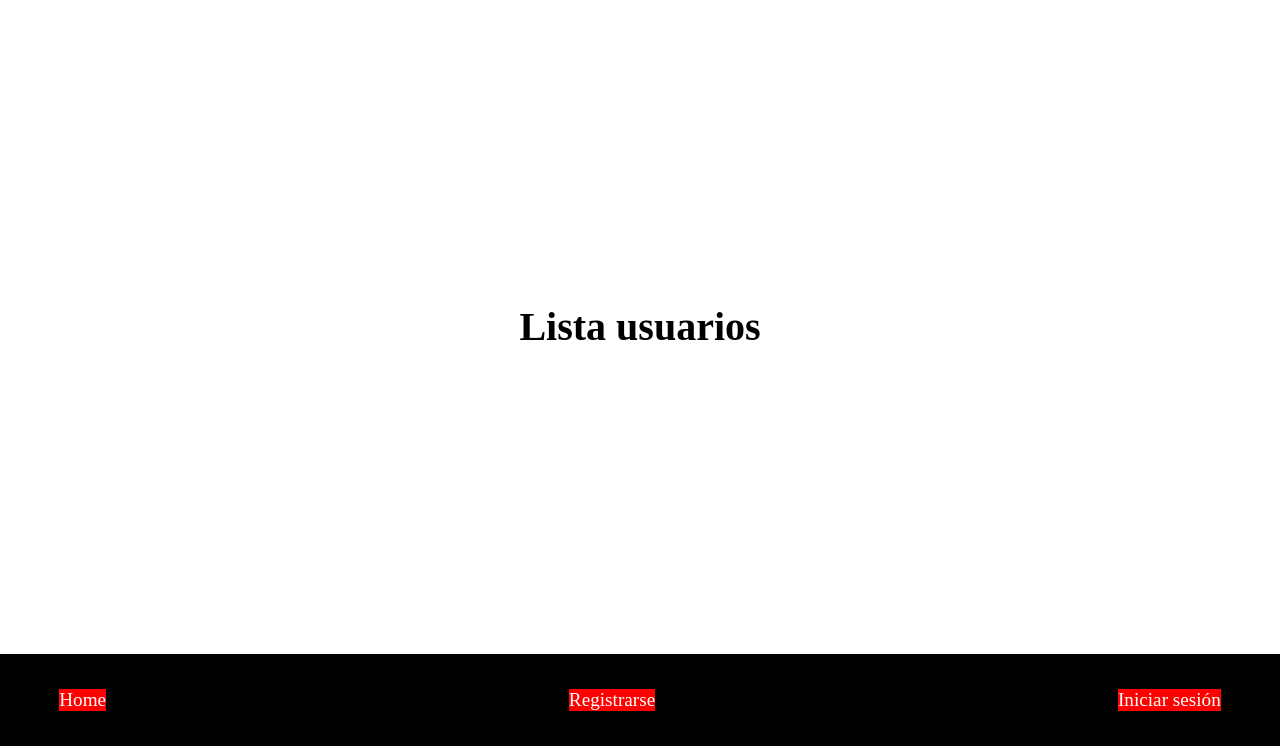
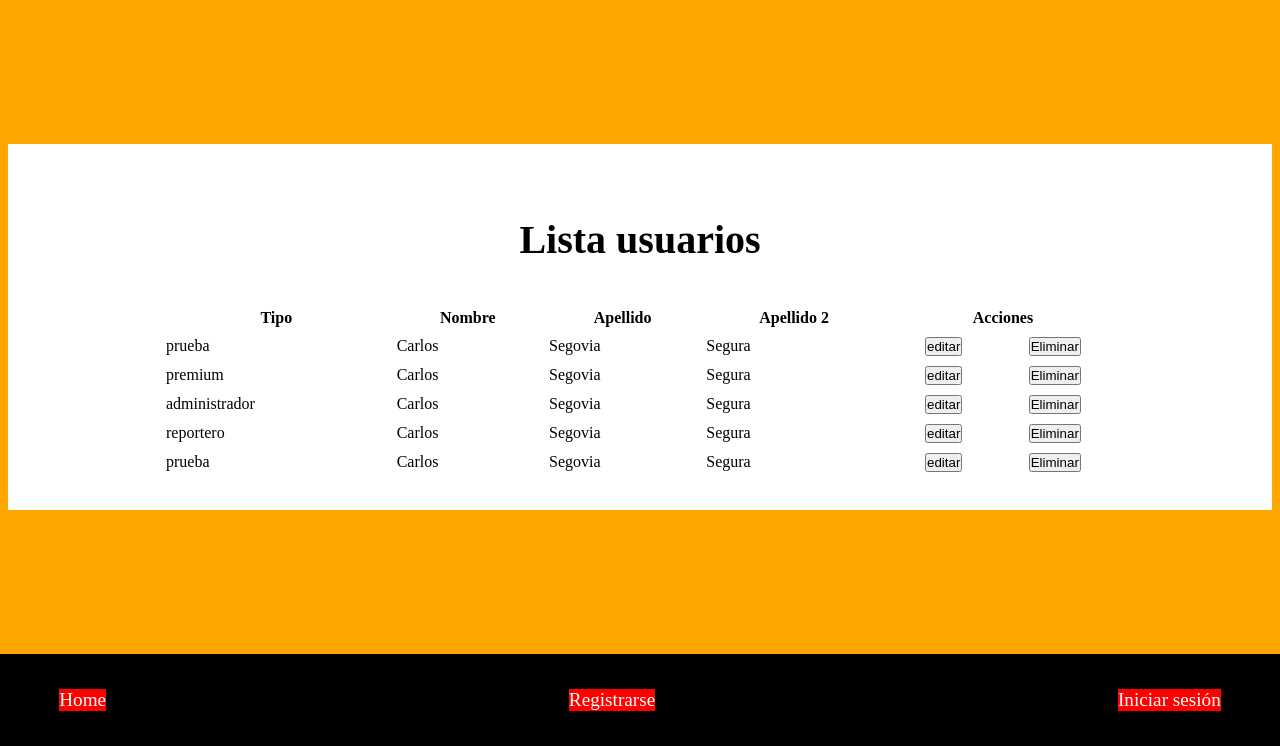
Before and after one commit to zwiva/first_diario, a PHP site: page /user-all.html in a window 1280 px wide. Shown: the part 54-800 px from the top of the page. Run offline with PHP 8.4, Linux system fonts and the light colour scheme.

Commit message:
estructura base: html inicio tablas

```diff
--- a/css/shared/table.css
+++ b/css/shared/table.css
@@ -0,0 +1,12 @@
+table {}
+
+th,
+td {
+  padding: 0.25em;
+}
+
+.table_actions {
+  display: flex;
+  justify-content: space-around;
+  flex-wrap: wrap;
+}
--- a/secciones.html
+++ b/secciones.html
@@ -17,7 +17,7 @@
   <main>
 
     <h1>Secciones</h1>
-    <p>De esta lista se escoge una y redirecciona a otra con las noticias de la seccion</p>
+    <!-- <p>De esta lista se escoge una y redirecciona a otra con las noticias de la seccion</p> -->
 
     <div class="section_list">
 
--- a/user-all.html
+++ b/user-all.html
@@ -6,6 +6,7 @@
   <meta name="viewport" content="width=device-width, initial-scale=1.0">
   <title>Diario Online</title>
   <link rel="stylesheet" href="css/styles.css">
+  <link rel="stylesheet" href="css/views/allUsers.css">
   <link rel="stylesheet" href="css/shared/table.css">
   <script defer type="module" src="js/main.js"></script>
   <script defer src="js/components/views/user-all/allUsers.js"></script>
@@ -17,7 +18,55 @@
 
   <main>
     <h1>Lista usuarios</h1>
-    <div class="user_list">
+    <div class="user_list" style="display: flex; justify-content: center;">
+      <table style="width: 80%;">
+        <thead>
+          <th>Tipo</th>
+          <th>Nombre</th>
+          <th>Apellido</th>
+          <th>Apellido 2</th>
+          <th>Acciones</th>
+        </thead>
+
+        <tbody>
+          <tr>
+            <td>prueba</td>
+            <td>Carlos</td>
+            <td>Segovia</td>
+            <td>Segura</td>
+            <td class="table_actions" style="text-align: center;"><button>editar</button><button>Eliminar</button></td>
+          </tr>
+          <tr>
+            <td>premium</td>
+            <td>Carlos</td>
+            <td>Segovia</td>
+            <td>Segura</td>
+            <td class="table_actions" style="text-align: center;"><button>editar</button><button>Eliminar</button></td>
+          </tr>
+          <tr>
+            <td>administrador</td>
+            <td>Carlos</td>
+            <td>Segovia</td>
+            <td>Segura</td>
+            <td class="table_actions" style="text-align: center;"><button>editar</button><button>Eliminar</button></td>
+          </tr>
+          <tr>
+            <td>reportero</td>
+            <td>Carlos</td>
+            <td>Segovia</td>
+            <td>Segura</td>
+            <td class="table_actions" style="text-align: center;"><button>editar</button><button>Eliminar</button></td>
+          </tr>
+          <tr>
+            <td>prueba</td>
+            <td>Carlos</td>
+            <td>Segovia</td>
+            <td>Segura</td>
+            <td class="table_actions" style="text-align: center;"><button>editar</button><button>Eliminar</button></td>
+          </tr>
+
+        </tbody>
+      </table>
 
     </div>
   </main>
```
Also changed, not shown: article-all.html (+45 -1 lines), css/views/sections.css (+18 -6 lines), css/views/allArticles.css (renamed from css/views/_allArticles.css), css/views/allUsers.css (renamed from css/views/_allUsers.css).
